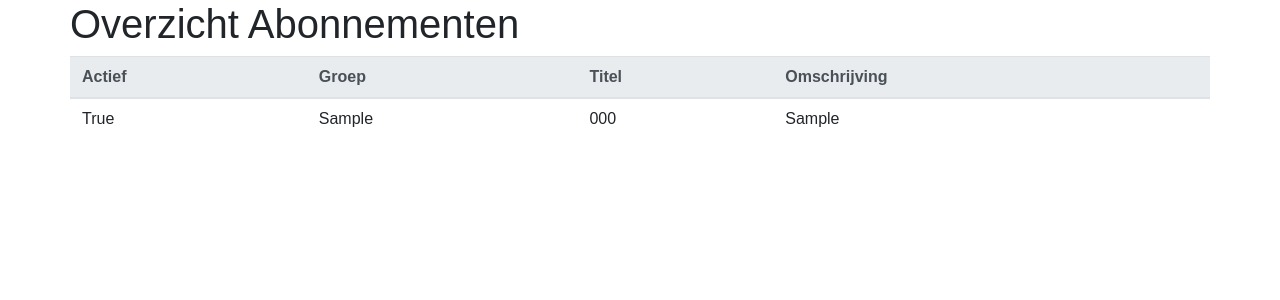
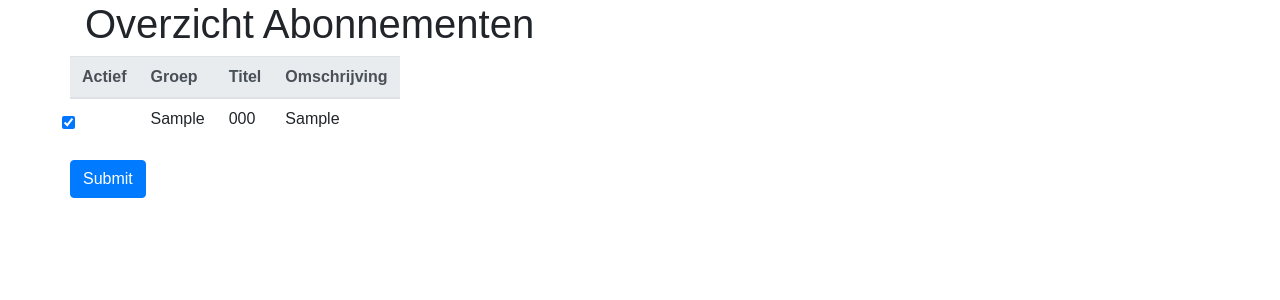
Before and after one commit to Arjan-He/timefox, a Django app: page /tijdschrijven/abonnementen in a window 1280 px wide. Shown: the part 48-348 px from the top of the page. Run offline with Django 3.2, Linux system fonts and the light colour scheme; a user stored in the database is signed in; tables that the repository leaves empty hold one stand-in row (values such as "Sample post"); some libraries are stand-ins or nearby versions.

Commit message:
Template view abonnementen

```diff
--- a/tijdschrijven/templates/abonnementen.html
+++ b/tijdschrijven/templates/abonnementen.html
@@ -3,8 +3,11 @@
 
 
 {% block content %}
-<h1>Overzicht Abonnementen</h1>
-
+<div class="col-12">
+  <h1>Overzicht Abonnementen</h1>
+</div>
+<div>
+<form>
 <table class="table">
   <thead class="thead-light">
     <tr>
@@ -21,8 +24,11 @@
     {% for abonnement in abonnementen %}
 
     <tr>
-
-        <td>{{abonnement.abo}}</td>
+        {% if abonnement.abo %}
+        <td><input type="checkbox" class="form-check-input position-static" id="exampleCheck1" project="{{abonnement.id}}" changed="False" checked></td>
+        {% else  %}
+        <td><input type="checkbox" class="form-check-input position-static" id="exampleCheck1" project="{{abonnement.id}}" changed="False"></td>
+        {% endif %}
         <td>{{abonnement.groep__groep}}</td>
         <td>{{abonnement.titel}}</td>
         <td>{{abonnement.omschrijving}}</td>
@@ -32,5 +38,8 @@
 
 </tbody>
 </table>
+<button type="submit" class="btn btn-primary">Submit</button>
+</form>
+</div>
 
 {% endblock %}
--- a/tijdschrijven/views.py
+++ b/tijdschrijven/views.py
@@ -35,7 +35,7 @@
             abonnement['abo']=False
 
     context = {'abonnementen': abonnementen}
-    print(abonnementen)
+    # DEBUG CODE print(abonnementen)
     # Render the HTML template index.html with the data in the context variable
     return render(request, 'abonnementen.html', context)
 
```
